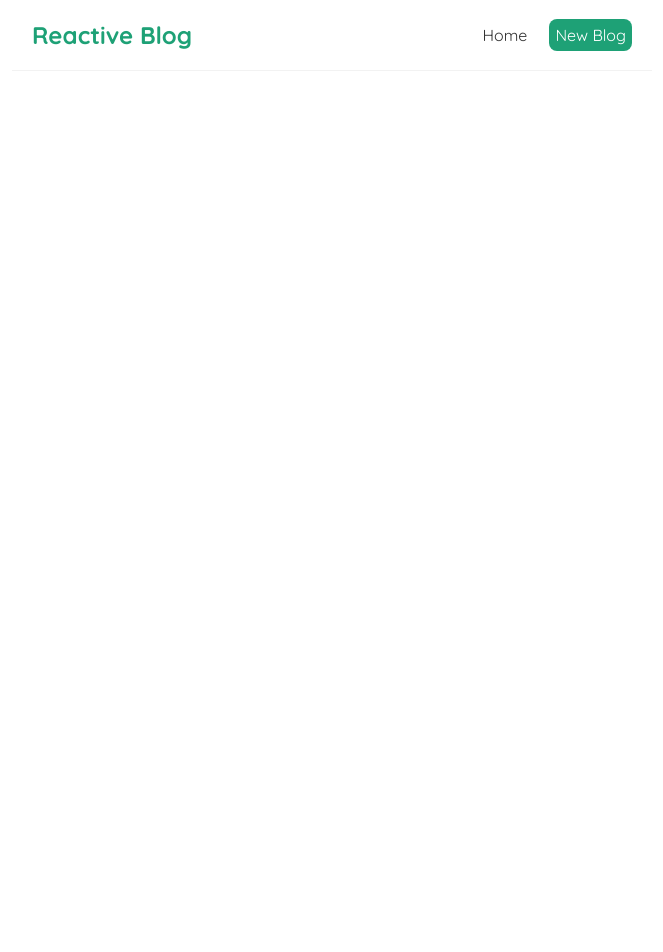
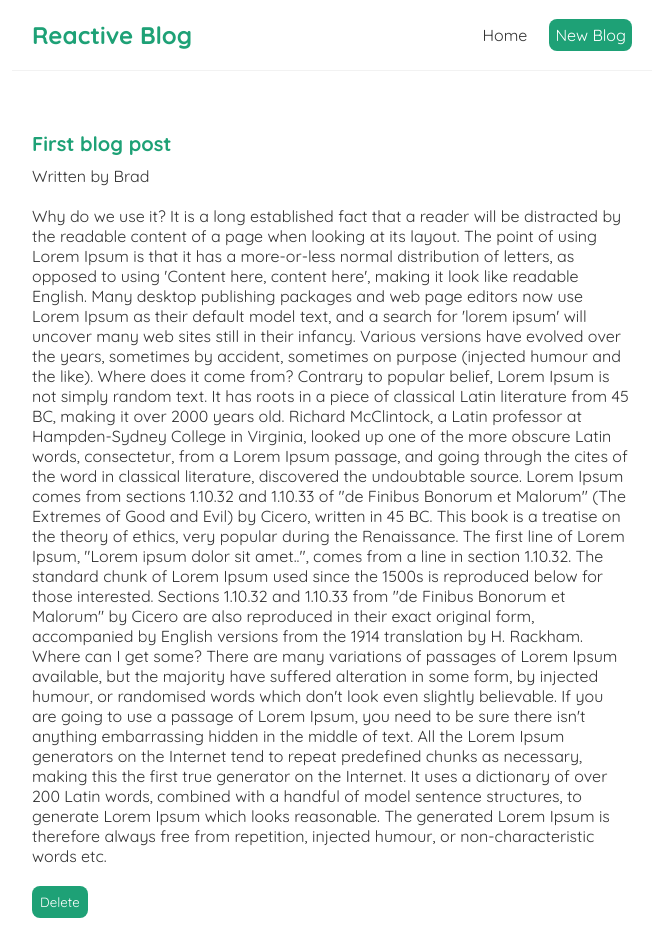
Before and after one commit to j-pcgoncalves/react_blog, a React (Create React App) app: page /blogs/1 in a window 1280 px wide. Shown: the top 952 px of the page, without its empty margins (308-971 px from the left). Before the commit the page ends 800 px from the top, so only its background shows below. Built offline with nearby package versions, Linux system fonts and the light colour scheme; data requests are answered from the project's data file.

Commit message:
create Blog Details page

```diff
--- a/src/App.js
+++ b/src/App.js
@@ -1,6 +1,7 @@
 import Navbar from "./Navbar";
 import Home from "./Home";
 import { BrowserRouter as Router, Route, Routes } from "react-router-dom";
+import BlogDetails from "./BlogDetails";
 
 function App() {
   return (
@@ -10,6 +11,7 @@ function App() {
         <div className="content">
           <Routes>
             <Route path="/" element={<Home />} />
+            <Route path="/blogs/:id" element={<BlogDetails />} />
           </Routes>
         </div>
       </div>
--- /dev/null
+++ b/src/BlogDetails.js
@@ -0,0 +1,33 @@
+import { useNavigate, useParams } from "react-router-dom";
+import useFetch from "./useFetch";
+
+const BlogDetails = () => {
+    const { id } = useParams();
+    const { data: blog, error, isPending } = useFetch("http://localhost:8000/blogs/" + id);
+    const navigate = useNavigate();
+
+    const handleClick = () => {
+        fetch("http://localhost:8000/blogs/" + blog.id, {
+            method: "DELETE"
+        }).then(() => {
+            navigate("/");
+        })
+    }
+
+    return (
+        <div className="blog-details">
+            { isPending && <div>Loading...</div>}
+            { error && <div>{ error }</div>}
+            { blog && (
+                <article>
+                    <h2>{ blog.title }</h2>
+                    <p>Written by { blog.author }</p>
+                    <div>{ blog.body }</div>
+                    <button onClick={handleClick}>Delete</button>
+                </article>
+            )}
+        </div>
+    );
+}
+
+export default BlogDetails;
--- a/src/index.css
+++ b/src/index.css
@@ -60,3 +60,23 @@
 .blog-preview a {
   text-decoration: none;
 }
+
+/* Blog Details Page */
+.blog-details h2 {
+  font-size: 20px;
+  color: #1ea176;
+  margin-bottom: 10px;
+}
+
+.blog-details div {
+  margin: 20px 0;
+}
+
+.blog-details button {
+  background: #1ea176;
+  color: #fff;
+  border: 0;
+  padding: 8px;
+  border-radius: 8px;
+  cursor: pointer;
+}
```
